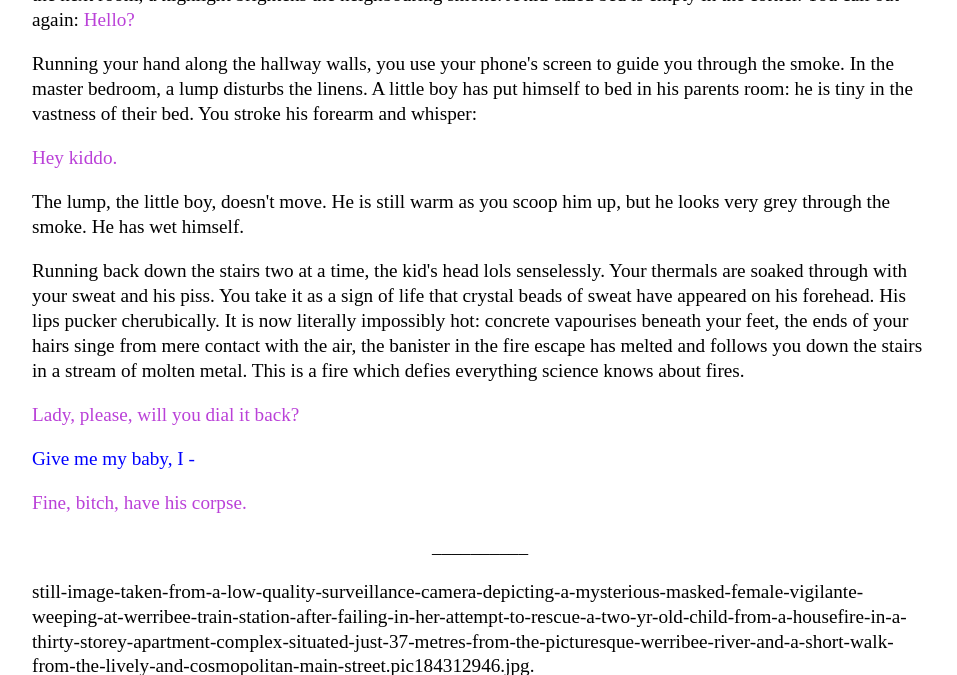
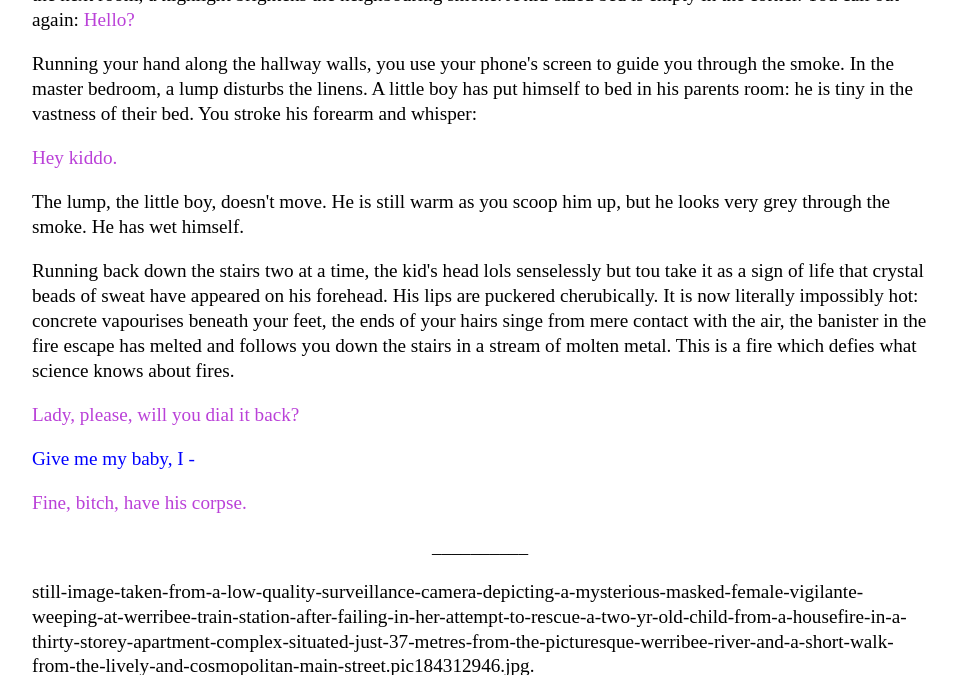
Before and after one commit to Pinelife/pinelife.github.io, a Jekyll site: the page Hellhole/Room12.html, which Jekyll copies as it is, in a window 1280 px wide and 900 px high, scrolled down 2991 px, cut to the strip 0-675 px from the top of the window. Shown: the whole strip, without its empty margins (160-1117 px from the left). Built offline with Jekyll 4.4.1, drawn with Linux system fonts in a browser that asks for light colours.

Commit message:
Update Room12.html

```diff
--- a/Hellhole/Room12.html
+++ b/Hellhole/Room12.html
@@ -175,11 +175,10 @@ disturbs the linens. A little boy has put himself to bed in his parents room: he
 wet himself.
 </p>
 <p>
-Running back down the stairs two at a time, the kid's head lols senselessly. Your thermals are soaked through with your sweat and his piss.
-You take it as a sign of life that crystal beads of sweat have appeared on his forehead. His lips pucker cherubically.
-It is now literally impossibly hot: concrete vapourises beneath your feet, the ends of your hairs singe from mere contact with the air, the
-banister in the fire escape has melted and follows you down the stairs in a stream of molten metal. This is a fire which defies
-everything science knows about fires.
+Running back down the stairs two at a time, the kid's head lols senselessly but tou take it as a sign of life that crystal beads of sweat
+have appeared on his forehead. His lips are puckered cherubically. It is now literally impossibly hot: concrete vapourises beneath your feet,
+the ends of your hairs singe from mere contact with the air, the banister in the fire escape has melted and follows you down the stairs in
+a stream of molten metal. This is a fire which defies what science knows about fires.
 </p>
 <p class="lauria">Lady, please, will you dial it back?</p>
 <p style="color:blue;">Give me my baby, I -</p>
```
